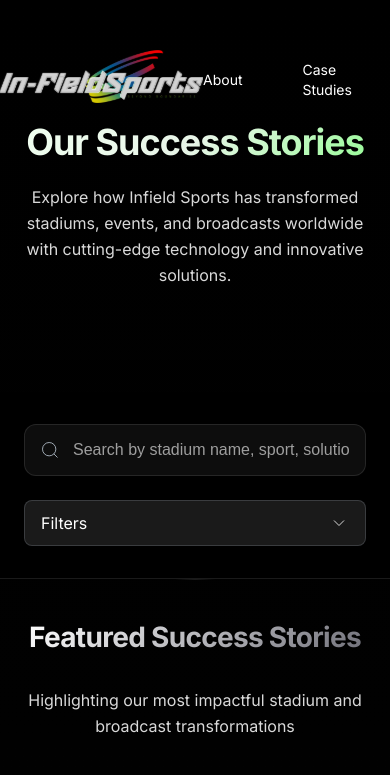
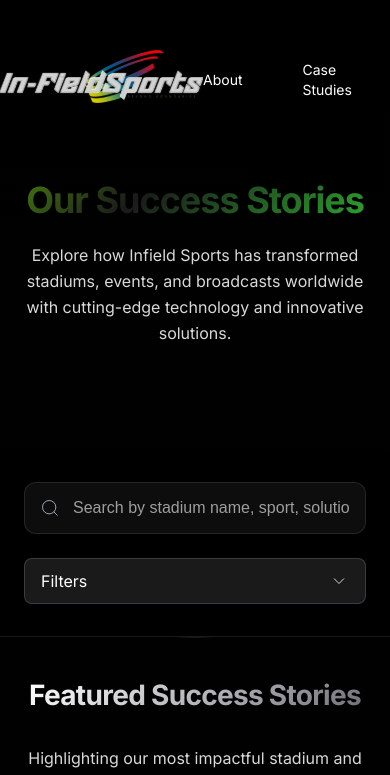
Before and after one commit to hariprasadvit/infieldsports, a Next.js app: page /case-studies in a window 390 px wide. Shown: the top 775 px of the page. Built offline with nearby package versions, Linux system fonts and the light colour scheme.

Commit message:
Remove hero section custom gradient styling
cgen-f1f90bd0227a4f9497d4088ba3209ef9

```diff
--- a/src/app/case-studies/components/HeroSection/styles.module.scss
+++ b/src/app/case-studies/components/HeroSection/styles.module.scss
@@ -43,17 +43,7 @@
     text-align: center;
     max-width: 950px;
     margin: 0 auto 32px;
-    background: linear-gradient(135deg,
-      #f0fff0 0%,
-      #e8f5e8 25%,
-      #98fb98 50%,
-      #90ee90 75%,
-      #8fbc8f 100%);
-    background-size: 200% 200%;
-    background-clip: text;
-    -webkit-background-clip: text;
-    -webkit-text-fill-color: transparent;
-    animation: gradientShift 12s ease infinite;
+    padding-top: 58px;
 
     @media (max-width: 768px) {
       font-size: 48px;
```
